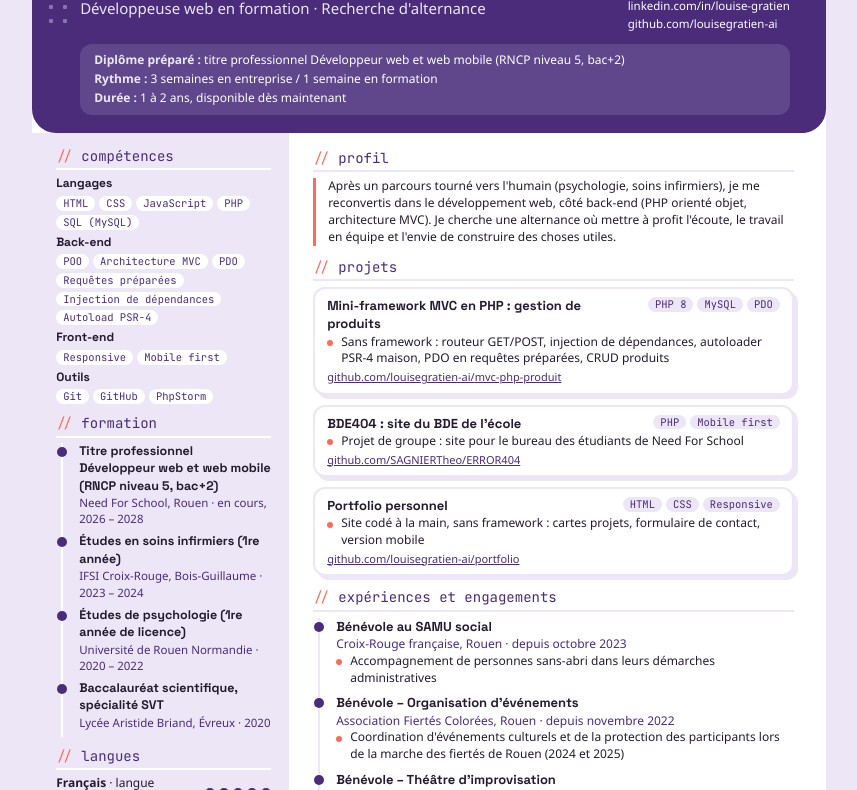
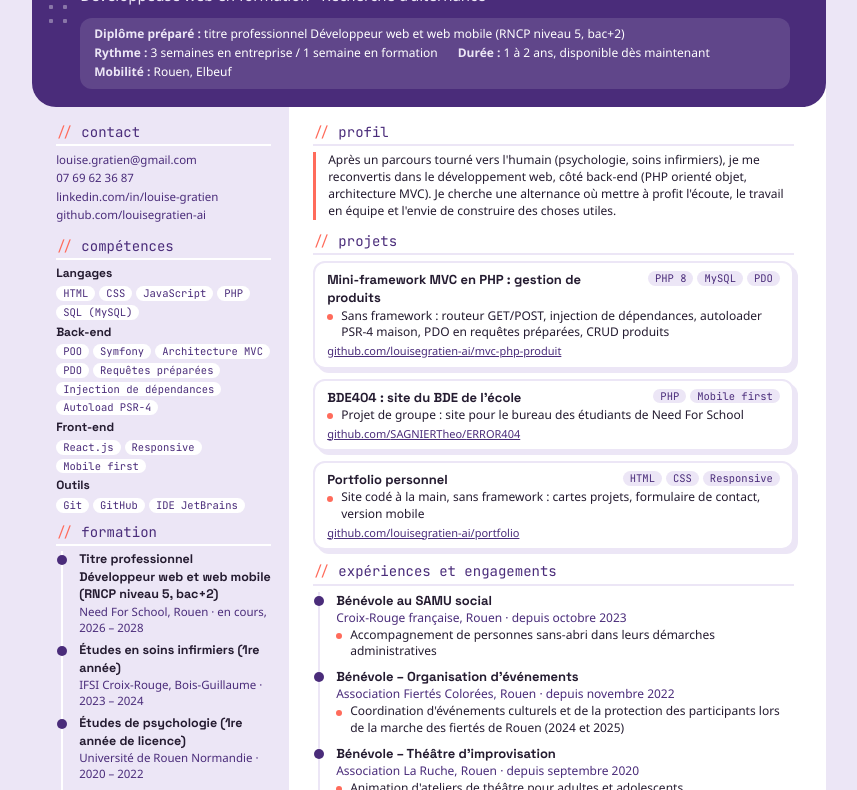
Before and after one commit to louisegratien-ai/cv, a plain HTML site: page index.html in a window 1280 px wide. Shown: the part 110-900 px from the top of the page, without its empty margins (211-1068 px from the left). Drawn offline with Linux system fonts and the light colour scheme.

Commit message:
contacts dans la colonne, mobilité dans l'encadré, ajout compétences

```diff
--- a/css/style.css
+++ b/css/style.css
@@ -130,6 +130,10 @@ h1::after{
     font-size: 13px;
 }
 
+.contact a{
+    text-decoration: none;
+}
+
 /*
 fin header
 
@@ -158,7 +162,7 @@ h2{
     margin: 18px 0 8px;
 }
 
-aside h2{
+aside h2, #contact h2{
     border-bottom-color: var(--blanc);
 }
 
@@ -322,6 +326,12 @@ aside::after{
     background-size: 14px 14px;
 }
 
+#contact{
+    background: var(--clair);
+    margin-top: -24px;
+    padding: 28px 20px 4px;
+}
+
 /*
 fin colonne
 
@@ -341,19 +351,16 @@ version ordinateur (et impression A4)
         line-height: 1.4;
         display: grid;
         grid-template-columns: 68mm 1fr;
-        grid-template-rows: auto 1fr;
+        grid-template-rows: auto auto 1fr;
         grid-template-areas:
             "header header"
+            "contact main"
             "aside main";
     }
 
     header{
         grid-area: header;
-        display: grid;
-        grid-template-columns: 1fr auto;
-        column-gap: 32px;
-        row-gap: 0;
-        align-items: start;
+        gap: 0;
         padding: 22px 36px 18px 48px;
     }
 
@@ -362,8 +369,15 @@ version ordinateur (et impression A4)
         top: 22px;
     }
 
-    h1, .metier{
-        grid-column: 1;
+    header::after{
+        content: "";
+        position: absolute;
+        right: 36px;
+        top: 22px;
+        width: 112px;
+        height: 56px;
+        background-image: radial-gradient(circle, rgba(255, 255, 255, 0.35) 2px, transparent 2.5px);
+        background-size: 14px 14px;
     }
 
     h1{
@@ -375,17 +389,26 @@ version ordinateur (et impression A4)
         margin-top: 4px;
     }
 
-    .contact{
-        grid-column: 2;
-        grid-row: 1 / span 2;
-        font-size: 11.5px;
+    .recherche{
+        flex-direction: row;
+        flex-wrap: wrap;
+        row-gap: 2px;
+        column-gap: 20px;
+        margin-top: 12px;
+        padding: 8px 14px;
     }
 
-    .recherche{
-        grid-column: 1 / -1;
-        margin-top: 12px;
-        padding: 8px 14px;
-        gap: 2px;
+    .recherche li:first-child{
+        flex-basis: 100%;
+    }
+
+    #contact{
+        grid-area: contact;
+        padding: 28px 18px 0 24px;
+    }
+
+    .contact{
+        font-size: 11.5px;
     }
 
     main{
--- a/index.html
+++ b/index.html
@@ -18,15 +18,18 @@
         <li><strong>Diplôme préparé :</strong> titre professionnel Développeur web et web mobile (RNCP niveau 5, bac+2)</li>
         <li><strong>Rythme :</strong> 3 semaines en entreprise / 1 semaine en formation</li>
         <li><strong>Durée :</strong> 1 à 2 ans, disponible dès maintenant</li>
+        <li><strong>Mobilité :</strong> Rouen, Elbeuf</li>
     </ul>
+</header>
+<section id="contact">
+    <h2>Contact</h2>
     <ul class="contact">
-        <li>Mobilité : Rouen, Elbeuf</li>
         <li><a href="mailto:louise.gratien@gmail.com">louise.gratien@gmail.com</a></li>
         <li><a href="tel:+33769623687">07 69 62 36 87</a></li>
         <li><a href="https://www.linkedin.com/in/louise-gratien">linkedin.com/in/louise-gratien</a></li>
         <li><a href="https://github.com/louisegratien-ai">github.com/louisegratien-ai</a></li>
     </ul>
-</header>
+</section>
 <main>
     <section id="profil">
         <h2>Profil</h2>
@@ -109,6 +112,18 @@
             </ul>
         </article>
     </section>
+    <section id="interets">
+        <h2>Centres d'intérêt</h2>
+        <ul class="tags">
+            <li class="pastille">Lecture</li>
+            <li class="pastille">Écriture</li>
+            <li class="pastille">Théâtre</li>
+            <li class="pastille">Voyages</li>
+            <li class="pastille">Jeux de société</li>
+            <li class="pastille">Jeux vidéo</li>
+            <li class="pastille">Serveur Minecraft moddé</li>
+        </ul>
+    </section>
 </main>
 <aside>
     <section id="competences">
@@ -124,6 +139,7 @@
         <h3>Back-end</h3>
         <ul class="tags">
             <li class="pastille">POO</li>
+            <li class="pastille">Symfony</li>
             <li class="pastille">Architecture MVC</li>
             <li class="pastille">PDO</li>
             <li class="pastille">Requêtes préparées</li>
@@ -132,6 +148,7 @@
         </ul>
         <h3>Front-end</h3>
         <ul class="tags">
+            <li class="pastille">React.js</li>
             <li class="pastille">Responsive</li>
             <li class="pastille">Mobile first</li>
         </ul>
@@ -139,7 +156,7 @@
         <ul class="tags">
             <li class="pastille">Git</li>
             <li class="pastille">GitHub</li>
-            <li class="pastille">PhpStorm</li>
+            <li class="pastille">IDE JetBrains</li>
         </ul>
     </section>
     <section id="formation">
@@ -178,18 +195,6 @@
             </li>
         </ul>
     </section>
-    <section id="interets">
-        <h2>Centres d'intérêt</h2>
-        <ul class="tags">
-            <li class="pastille">Lecture</li>
-            <li class="pastille">Écriture</li>
-            <li class="pastille">Théâtre</li>
-            <li class="pastille">Voyages</li>
-            <li class="pastille">Jeux de société</li>
-            <li class="pastille">Jeux vidéo</li>
-            <li class="pastille">Serveur Minecraft moddé</li>
-        </ul>
-    </section>
 </aside>
 </body>
 </html>
```
